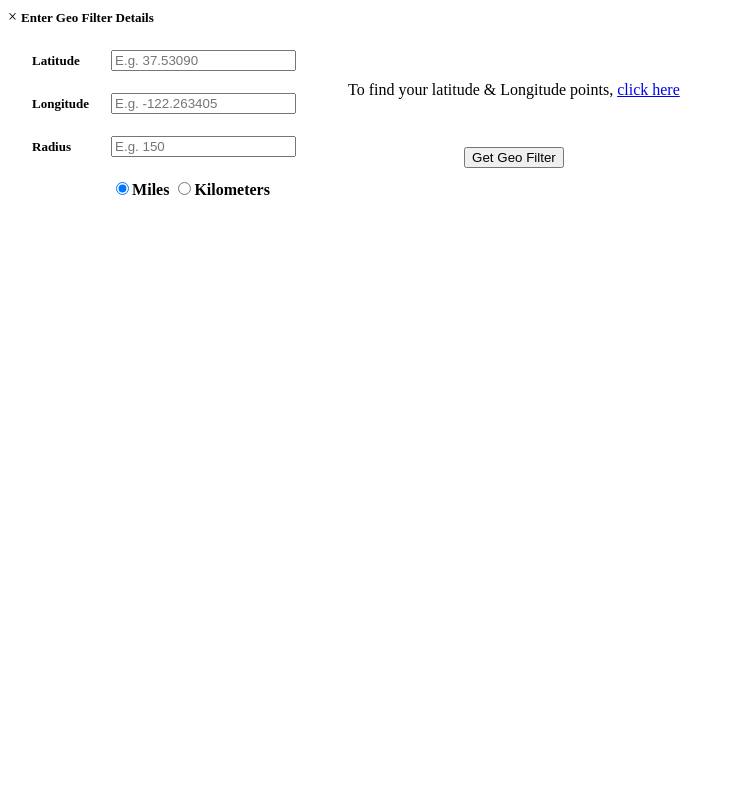
After one commit to ciapecki/latlong, a PHP site: page /test.html in a window 1280 px wide. The commit adds this page. Shown: the whole page, without its empty margins (0-734 px from the left). Run offline with PHP 8.4, Linux system fonts and the light colour scheme.

Commit message:
added test.html to test geoform from endeca

```diff
--- a/css/style.css
+++ b/css/style.css
@@ -1,4 +1,4 @@
 #map {
-    height: 500px;
-    width: 80%;
+    height: 100%;
+    width: 100%;
 }
--- a/ll.html
+++ b/ll.html
@@ -26,11 +26,11 @@
      .map_holder{
         position: relative;
         width: 100%;
-        height: 600px;
+        height: 800px;
       }
 
       #map{
-          height: 700px;
+          height: 100%;
           width: 100%;
           float: left;
           z-index: 1;
--- /dev/null
+++ b/test.html
@@ -0,0 +1,41 @@
+<html>
+  <head>
+  </head>
+  <body>
+<div class="modal-content">
+    <span class="close">×</span>
+    <font size="2"><b> Enter Geo Filter Details</b></font>
+    <table>
+    <tbody><tr><td><table cellspacing="20">
+    	<tbody><tr><td><font size="2">	<b> Latitude </b>	</font></td><td><input type="text" id="latitude" name="latitude" placeholder="E.g. 37.53090">	</td></tr><tr><td><font size="2"> <b>	Longitude </b></font>	</td><td><input type="text" id="longitude" name="longitude" placeholder="E.g. -122.263405">	</td></tr><tr><td><font size="2">	<b>	Radius </b></font>	</td><td><input type="text" id="radius" name="radius" placeholder="E.g. 150">	</td></tr><tr><td></td><td><input type="radio" name="distance" value="Miles" checked="checked"><b>Miles</b>
+      	<input type="radio" name="distance" value="Kilometers"><b>Kilometers</b>
+      	</td></tr></tbody></table></td><td>&nbsp;</td><td>&nbsp;</td><td>&nbsp;</td><td><table>
+    	<tbody><tr>
+    	<td>To find your latitude &amp; Longitude points, <a href="https://www.latlong.net/" target="_blank">click here</a></td></tr><tr><td>&nbsp;</td></tr><tr><td>&nbsp;</td></tr><tr><td align="center">	<input type="button" id="geofilter" value="Get Geo Filter" onclick="getGeoFilterRecords()"></td></tr></tbody></table></td></tr></tbody></table></div>
+
+
+
+  <script>
+    function pasteGeoData(e) {
+      var pastedText = undefined;
+
+      if (window.clipboardData && window.clipboardData.getData) { // IE
+        pastedText = window.clipboardData.getData('Text');
+      } else if (e.clipboardData && e.clipboardData.getData) {
+        pastedText = e.clipboardData.getData('text/plain');
+      }
+
+      var parts = pastedText.split(" ");
+
+      document.getElementById("latitude").value = parts[0];
+      document.getElementById("longitude").value = (parts[1] === undefined ? "" : parts[1]);
+      document.getElementById("radius").value = (parts[2] === undefined ? "" : parts[2]);
+
+      return false;
+    }
+    document.getElementById("latitude").onpaste = pasteGeoData;
+
+  </script>
+
+  </body>
+</html>
```
